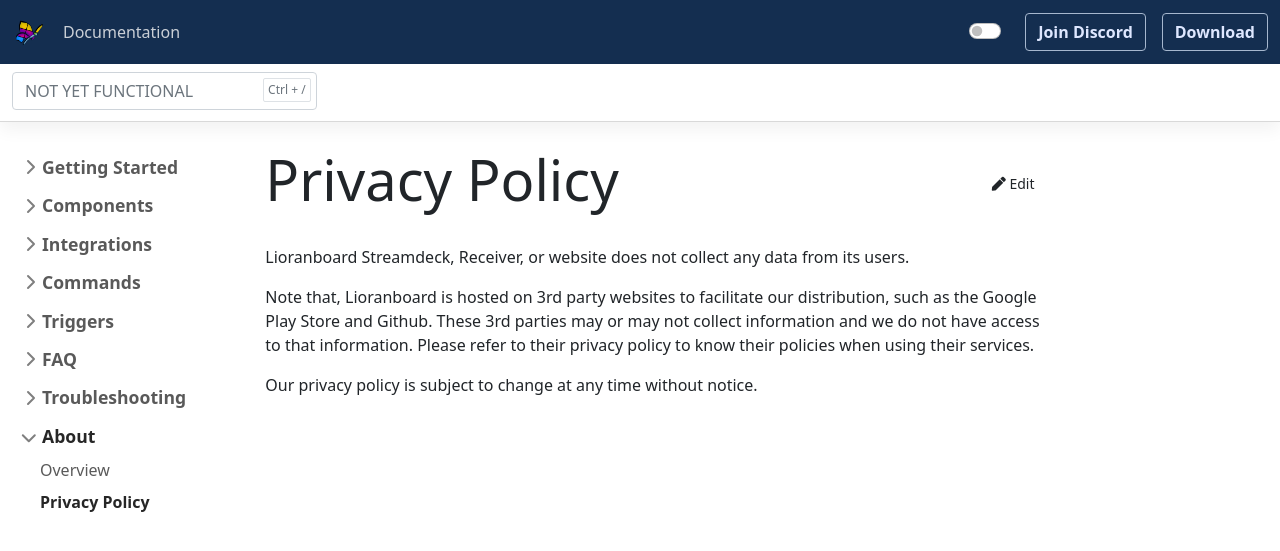
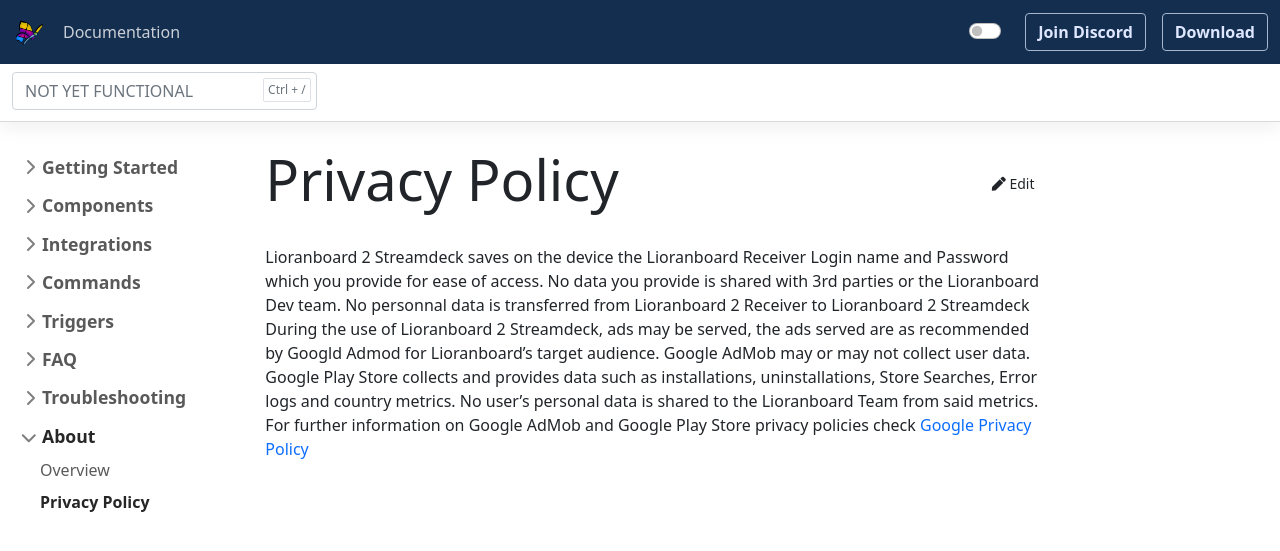
Before and after one commit to LioranWaters/lioranboard2docs, a Jekyll site: the page built from doc_posts/_about/privacy_policy.md, in a window 1280 px wide and 900 px high. Shown: the top 551 px of the window. Built offline with Jekyll 4.4.1, drawn with Linux system fonts in a browser that asks for light colours; comment, search, counter and statistics services are not loaded.

Commit message:
Privacy update

```diff
--- a/doc_posts/_about/privacy_policy.md
+++ b/doc_posts/_about/privacy_policy.md
@@ -6,9 +6,8 @@
 num: 1
 type: fullpage
 ---
-
-Lioranboard Streamdeck, Receiver, or website does not collect any data from its users.
-
-Note that, Lioranboard is hosted on 3rd party websites to facilitate our distribution, such as the Google Play Store and Github. These 3rd parties may or may not collect information and we do not have access to that information. Please refer to their privacy policy to know their policies when using their services.
-
-Our privacy policy is subject to change at any time without notice.
+Lioranboard 2 Streamdeck saves on the device the Lioranboard Receiver Login name and Password which you provide for ease of access. No data you provide is shared with 3rd parties or the Lioranboard Dev team.
+No personnal data is transferred from Lioranboard 2 Receiver to Lioranboard 2 Streamdeck
+During the use of Lioranboard 2 Streamdeck, ads may be served, the ads served are as recommended by Googld Admod for Lioranboard's target audience. Google AdMob may or may not collect user data.
+Google Play Store collects and provides data such as installations, uninstallations, Store Searches, Error logs and country metrics. No user's personal data is shared to the Lioranboard Team from said metrics.
+For further information on Google AdMob and Google Play Store privacy policies check [Google Privacy Policy](https://policies.google.com/privacy)
```
